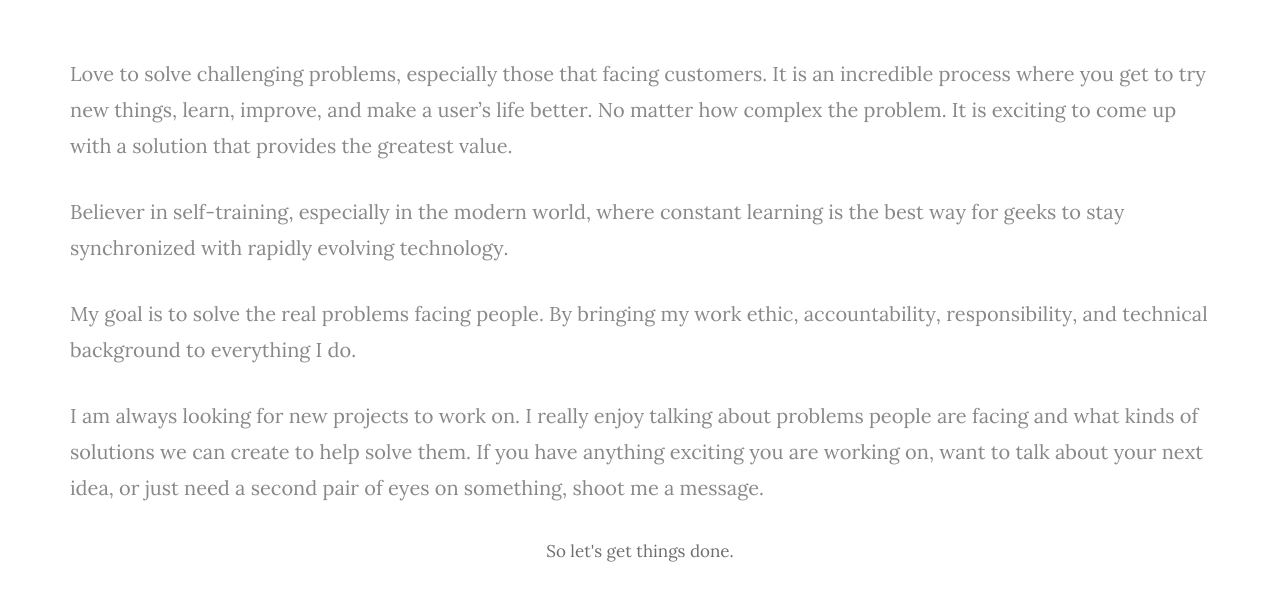
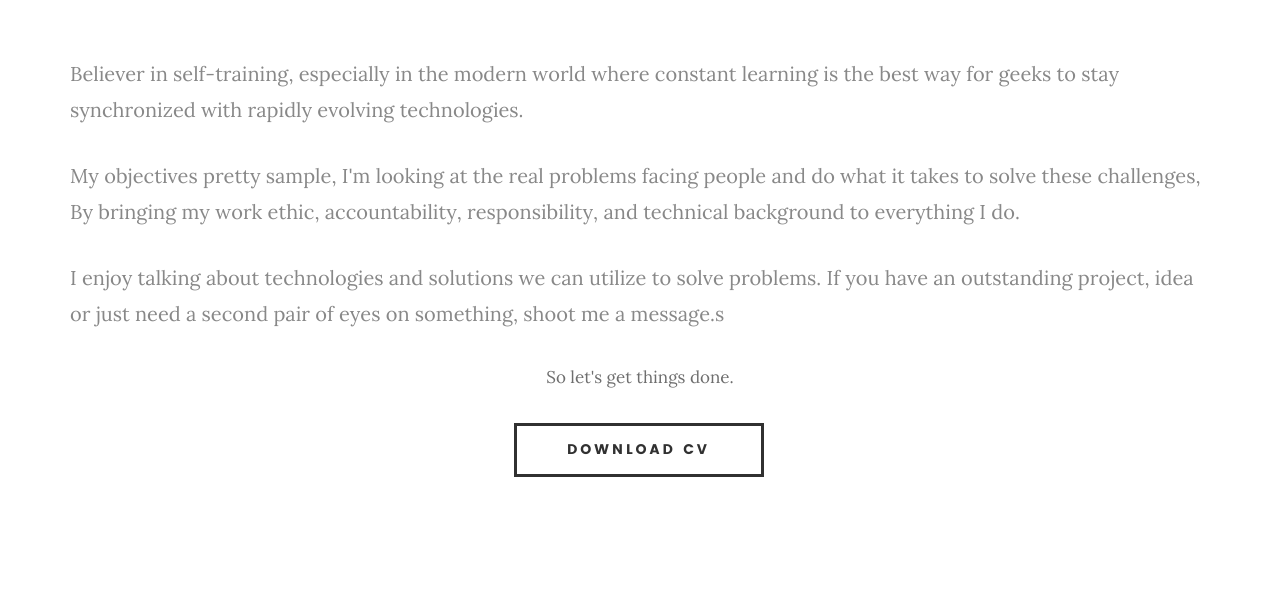
Before and after one commit to rabiibrahim/rabiibrahim.github.io, a plain HTML site: page index.html in a window 1280 px wide. Shown: the part 1190-1784 px from the top of the page. Drawn offline with Linux system fonts and the light colour scheme.

Commit message:
Update about section and CV

```diff
--- a/index.html
+++ b/index.html
@@ -74,31 +74,19 @@
 				<div class="intro-info">
 					<img src="images/profile-pic.jpg" alt="Profile Picture">
 					<p class="lead">
-						A software engineer with hands-on experience in a variety of development and engineering positions.
-						Willing to take ownership of core components. I have helped companies in developing greenfield product
-						and maintain legacy systems to deliver value to millions of users.					</p>
-				</div>
+						A software engineer with hands-on experience in a variety of development and engineering positions. Willing to take ownership of core components. I have helped companies in developing greenfield product and maintain legacy systems to deliver value to millions of users.
+					</div>
 			</div>
 		</div> <!-- /section-intro -->
 		<div class="row button-section">
-				<p class="lead">Love to solve challenging problems, especially those that facing customers.
-					It is an incredible process where you get to try new things, learn, improve,
-					and make a user’s life better. No matter how complex the problem. It is exciting to come up with a solution
-					that provides the greatest value.
+				<p class="lead">
+					Believer in self-training, especially in the modern world where constant learning is the best way for geeks to stay synchronized with rapidly evolving technologies.
+				</p>
+			<p class="lead">
+				My objectives pretty sample, I'm looking at the real problems facing people and do what it takes to solve these challenges, By bringing my work ethic, accountability, responsibility, and technical background to everything I do.
 			</p>
-			<p class="lead">Believer in self-training, especially in the modern world, where constant learning is the best way for
-				geeks to stay synchronized with rapidly evolving technology.
-			</p>
-			<p class="lead">My goal is to solve the real problems facing people. By bringing my work ethic,
-				accountability, responsibility, and technical background to everything I do.
-			</p>
-			<p class="lead">I am always looking for new projects to work on.
-				I really enjoy talking about problems people are facing and what kinds of solutions we can create to
-				help solve them.
-				If you have anything exciting you are working on, want to talk about your next idea, or just need a
-				second pair of eyes on something,
-				shoot me a message.
-			</p>
+			<p class="lead">
+				I enjoy talking about technologies and solutions we can utilize to solve problems. If you have an outstanding project, idea or just need a second pair of eyes on something, shoot me a message.s			</p>
 			<div>
 				<p>
 					So let's get things done.
```
Also changed, not shown: 1 other file.
